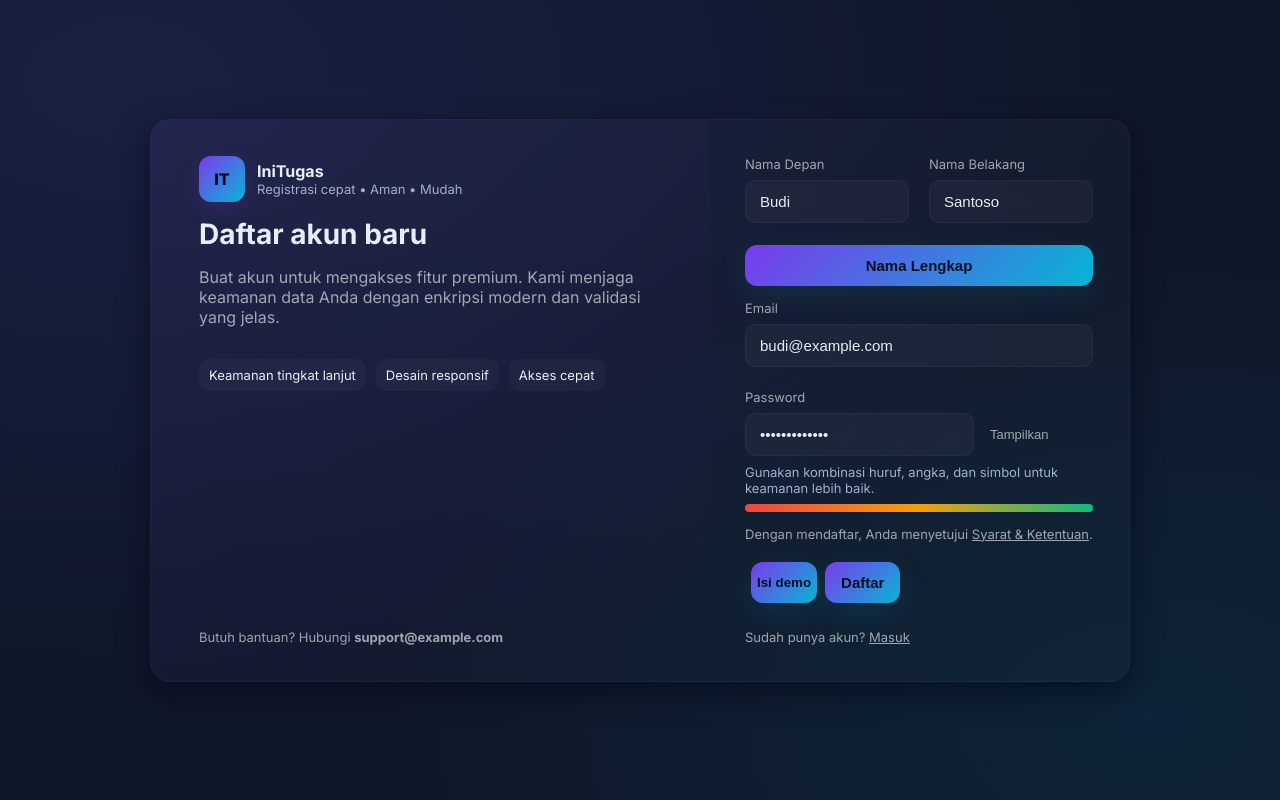
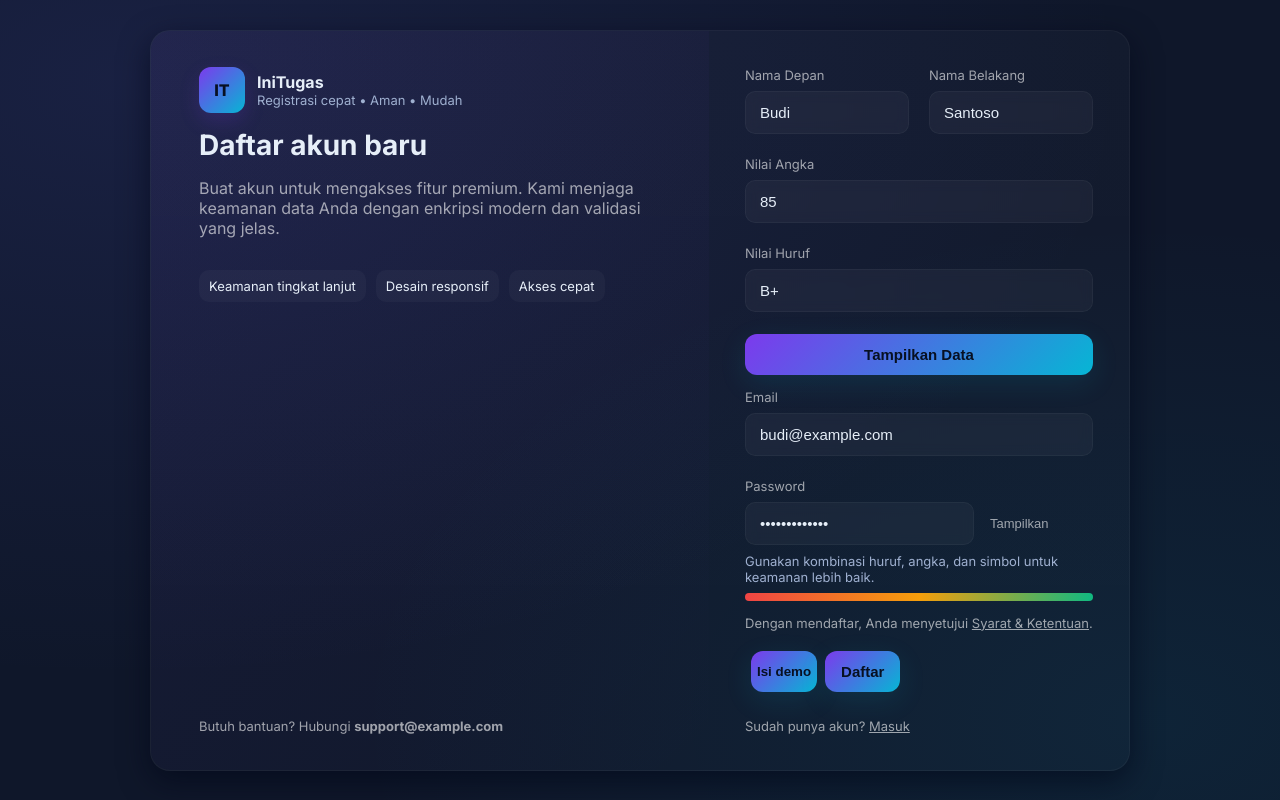
Before and after one commit to sholah15/tampilan-form-registrasi-dasar, a plain HTML site: page index.html in a window 1280 px wide. Both pictures are taken after a click on the button "Isi demo". Drawn offline with Linux system fonts and the light colour scheme.

Commit message:
Menambah nilai angka & huruf

```diff
--- a/index.html
+++ b/index.html
@@ -55,7 +55,19 @@
       </div>
 
       <div class="field">
-        <button type="button" class="btn" id="logNameBtn">Nama Lengkap</button>
+        <label for="nilaiAngka">Nilai Angka</label>
+        <input id="nilaiAngka" name="nilaiAngka" type="number" step="1" placeholder="Contoh: 85" required />
+        <div class="help" id="nilaiAngkaHelp"></div>
+      </div>
+
+      <div class="field">
+        <label for="nilaiHuruf">Nilai Huruf</label>
+        <input id="nilaiHuruf" name="nilaiHuruf" type="text" placeholder="Contoh: B+" maxlength="2" required />
+        <div class="help" id="nilaiHurufHelp"></div>
+      </div>
+
+      <div class="field">
+        <button type="button" class="btn" id="logDataBtn">Tampilkan Data</button>
       </div>
 
       <div class="field">
--- a/script.js
+++ b/script.js
@@ -2,12 +2,14 @@
 const form = document.getElementById('regForm');
 const firstNameInput = document.getElementById('firstName');
 const lastNameInput = document.getElementById('lastName');
+const nilaiAngkaInput = document.getElementById('nilaiAngka');
+const nilaiHurufInput = document.getElementById('nilaiHuruf');
 const emailInput = document.getElementById('email');
 const pwdInput = document.getElementById('password');
 const toggle = document.getElementById('togglePwd');
 const fillDemo = document.getElementById('fillDemo');
 const strengthBar = document.getElementById('strengthBar');
-const logNameBtn = document.getElementById('logNameBtn');
+const logDataBtn = document.getElementById('logDataBtn');
 
 // Helper Functions
 function validEmail(e) {
@@ -44,6 +46,8 @@ toggle.addEventListener('click', () => {
 fillDemo.addEventListener('click', () => {
   firstNameInput.value = 'Budi';
   lastNameInput.value = 'Santoso';
+  nilaiAngkaInput.value = 85;
+  nilaiHurufInput.value = 'B+'
   emailInput.value = 'budi@example.com';
   pwdInput.value = 'Str0ng!Pass12';
   updateStrength();
@@ -124,10 +128,12 @@ toggle.addEventListener('keydown', (ev) => {
   }
 });
 
-// Log Nama Lengkap Button
-logNameBtn.addEventListener('click', () => {
+// Log Data Lengkap Button
+logDataBtn.addEventListener('click', () => {
   const firstName = firstNameInput.value.trim();
   const lastName = lastNameInput.value.trim();
+  const nilaiAngka = nilaiAngkaInput.value.trim();
+  const nilaiHuruf = nilaiHurufInput.value.trim();
 
   if (!firstName && !lastName) {
     console.log('Nama Lengkap : (belum diisi)');
@@ -136,5 +142,12 @@ logNameBtn.addEventListener('click', () => {
   }
 
   console.log(`Nama Lengkap : ${firstName} ${lastName}`);
-  alert(`Nama Lengkap : ${firstName} ${lastName}`);
+  console.log(`Nilai Angka : ${nilaiAngka || '(belum diisi)'}`);
+  console.log(`Nilai Huruf : ${nilaiHuruf || '(belum diisi)'}`);
+
+  alert(
+    `Nama Lengkap : ${firstName} ${lastName}\n` +
+    `Nilai Angka : ${nilaiAngka || '(belum diisi)'}\n` +
+    `Nilai Huruf : ${nilaiHuruf || '(belum diisi)'}`
+  );
 });
--- a/style.css
+++ b/style.css
@@ -104,6 +104,7 @@ label {
 }
 
 input[type="text"],
+input[type="number"],
 input[type="email"],
 input[type="password"] {
   background: var(--glass);
@@ -115,6 +116,19 @@ input[type="password"] {
   outline: none;
   transition: box-shadow 0.15s, border-color 0.12s;
   backdrop-filter: blur(6px);
+}
+
+
+/* ===== Input number ===== */
+input[type="number"] {
+  appearance: textfield;
+  -moz-appearance: textfield;
+}
+
+input[type="number"]::-webkit-outer-spin-button,
+input[type="number"]::-webkit-inner-spin-button {
+  -webkit-appearance: none;
+  margin: 0;
 }
 
 input:focus {
```
Also changed, not shown: images/form.png.
